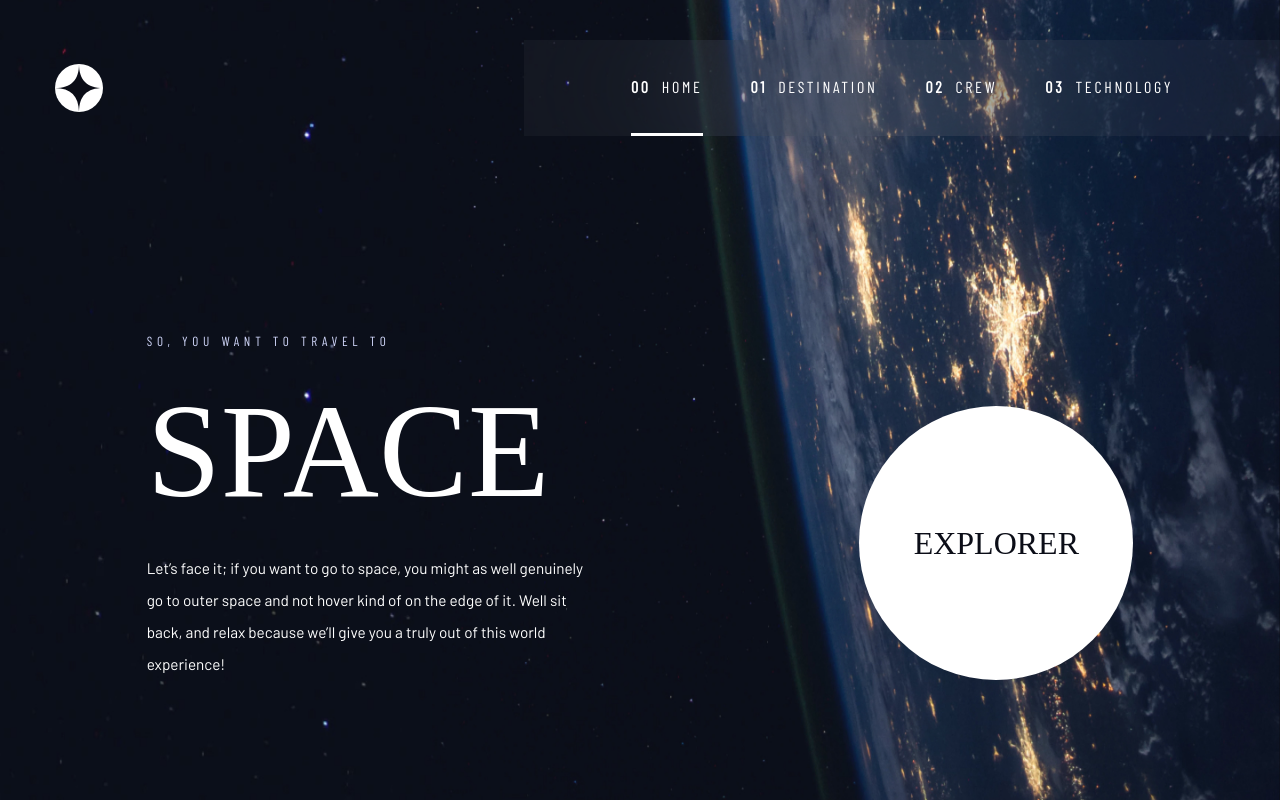
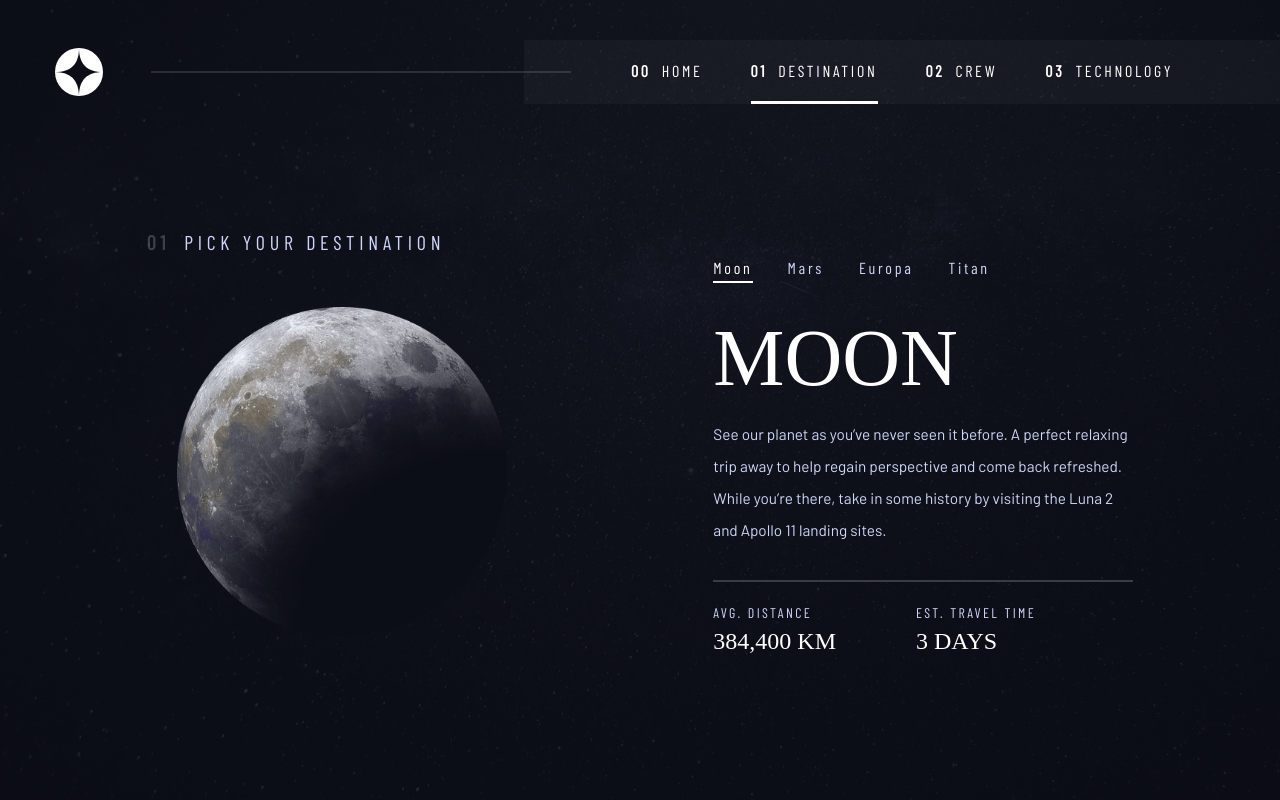
Before and after one commit to lucasfernandodev/spacetravel, a React (Vite) app: page /destination in a window 1280 px wide. Built offline with nearby package versions, Linux system fonts and the light colour scheme; a web font is replaced by a local one.

Commit message:
feat: Add new page

```diff
--- a/package.json
+++ b/package.json
@@ -8,8 +8,10 @@
     "preview": "vite preview"
   },
   "dependencies": {
+    "@types/react-router-dom": "^5.3.3",
     "react": "^17.0.2",
-    "react-dom": "^17.0.2"
+    "react-dom": "^17.0.2",
+    "react-router-dom": "6"
   },
   "devDependencies": {
     "@types/react": "^17.0.33",
--- a/src/App.tsx
+++ b/src/App.tsx
@@ -1,9 +1,24 @@
-import Home from "./pages/Home"
+import Home from "./pages/Home";
+import Destination from "./pages/Destination";
 import './style/reset.css';
 import './style/style.css';
 
+import {BrowserRouter, Routes, Route} from 'react-router-dom';
+import Crew from "./pages/Crew";
+import Technology from "./pages/Technology";
+
 function App() {
-  return <Home />
+  return (
+    <BrowserRouter>
+    <Routes>
+      <Route path="/" element={<Home />}/>
+      <Route path="/destination" element={<Destination />}/>
+      <Route path="/Crew" element={<Crew />}/>
+      <Route path="/Technology" element={<Technology />}/>
+
+    </Routes>
+    </BrowserRouter>
+  )
 }
 
 export default App
--- a/src/components/Header/style.module.css
+++ b/src/components/Header/style.module.css
@@ -1,17 +1,35 @@
+:root{
+  --headerHeight: 96px;
+}
+
 .header{
   position: absolute;
   top: 40px;
   left: 55px;
-  height: 96px;
+  height: var(--headerHeight);
   width: 100%;
   max-width: calc(100vw - 55px);
   display: flex;
+  align-items: center;
   justify-content: space-between;
   align-items: center;
 }
 
-@media (max-height: 750px){
-  .header{
-    height: 64px
+.header img{
+  height: 100%;
+  max-height: var(--headerHeight);
+  width: auto;
+  max-width: auto;
+}
+
+@media (max-height: 800px){
+  :root{
+    --headerHeight: 64px;
   }
 }
+
+@media (max-height: 690px){
+  :root{
+    --headerHeight: 54px;
+  }
+}
--- a/src/components/Navigation/index.tsx
+++ b/src/components/Navigation/index.tsx
@@ -1,61 +1,70 @@
-import { useEffect } from "react";
+import { useEffect, useRef } from "react";
+import { Link, useLocation } from "react-router-dom";
 import Typography from "../utils/Typography";
 import style from "./style.module.css";
 
 const Navigation = () => {
 
-  function handlerClick(e: MouseEvent){
-    e.preventDefault();
+  const currentPath = useLocation()
+  const navigationRef = useRef<HTMLElement>(null);
 
-    const link = e.target as HTMLAnchorElement;
-    document.querySelectorAll('a').forEach(e => e.classList.remove(style.active));
-
-    link !== null && link.classList.add(style.active)
-  }
 
   useEffect(() => {
-    const allLinks = document.querySelectorAll('a');
-    allLinks.forEach(link => {
-      link.addEventListener('click', e => handlerClick(e))
-    })
+    if(navigationRef.current){
+
+      const navigation = navigationRef.current;
+      const navigationLinks = navigation.querySelectorAll('a');
+
+      navigationLinks.forEach(link => {
+
+        link.classList.remove(style.active)
+
+        if(link.pathname === currentPath.pathname){
+          link !== null && link.classList.add(style.active)
+        }
+
+        link.onclick = () => link.classList.add(style.active);
+      })
+    }
   }, [])
+
   return (
-    <nav className={style.navigation}>
+    <nav className={style.navigation} ref={navigationRef}>
       <ul className="navigation">
         <li>
-          <a href="#" className={style.active}>
+          <Link to="/" className={style.active}>
             <Typography mask="navText" className={style.navLink}>
               <Typography mask="default">00</Typography>
               <Typography mask="default">Home</Typography>
             </Typography>
-          </a>
+          </Link>
         </li>
 
         <li>
-          <a href="#">
+          <Link to="/destination">
             <Typography mask="navText" className={style.navLink}>
               <Typography mask="default">01</Typography>
               <Typography mask="default">DESTINATION</Typography>
             </Typography>
-          </a>
+          </Link>
         </li>
 
         <li>
-          <a href="#">
+          <Link to="/Crew">
             <Typography mask="navText"  className={style.navLink}>
               <Typography mask="default">02</Typography>
               <Typography mask="default">CREW</Typography>
             </Typography>
-          </a>
+          </Link>
         </li>
 
         <li>
-          <a href="#">
+          <Link to="/Technology">
             <Typography mask="navText" className={style.navLink}>
               <Typography mask="default">03</Typography>
               <Typography mask="default">TECHNOLOGY</Typography>
             </Typography>
-          </a>
+          </Link>
         </li>
       </ul>
     </nav>
--- a/src/components/Navigation/style.module.css
+++ b/src/components/Navigation/style.module.css
@@ -1,26 +1,58 @@
-.navigation{
+.navigation {
   width: 59.0277777778vw;
   height: 100%;
 }
-.navigation ul{
+
+.navigation ul {
   list-style: none;
   max-width: 59.0277777778vw;
   height: 100%;
   gap: 48px;
-  background: rgba(255, 255, 255, 0.04);
-  backdrop-filter: blur(81.5485px);
+
+  position: relative;
   display: flex;
   flex-direction: row;
   flex-wrap: wrap;
   align-items: center;
   justify-content: center;
+  z-index: 1;
 }
 
-.navigation ul li{
+.navigation ul::before {
+  --paddingLeft: 47px;
+  --position: calc(32.8472222222vw - var(--paddingLeft));
+  content: "";
+  width: 32.8472222222vw;
+  height: 1px;
+  opacity: 25.15%;
+  background-color: #ffffff;
+  position: absolute;
+  top: 50%;
+  right: calc(100% - var(--paddingLeft));
+  transform: translateY(-50%);
+}
+
+.navigation ul::after {
+  content: "";
+  position: absolute;
+  top: 0;
+  left: 0;
+  right: 0;
+  bottom: 0;
+  z-index: -1;
+  background: rgba(255, 255, 255, 1);
+  opacity: 4%;
+  backdrop-filter: blur(81.5485px);
+  width: 100%;
+  height: 100%;
+  display: block;
+}
+
+.navigation ul li {
   height: 100%;
 }
 
-.navigation ul li a{
+.navigation ul li a {
   text-decoration: none;
   color: var(--color-typography-light);
   display: flex;
@@ -28,17 +60,15 @@
   height: 100%;
   text-transform: uppercase;
 
-
   border-bottom: 3px solid transparent;
   transition: 350ms linear;
 }
 
-.navigation ul li a:hover{
-
+.navigation ul li a:hover {
   border-bottom: 3px solid #ffffff33;
 }
 
-.navigation ul li a .navLink{
+.navigation ul li a .navLink {
   font-weight: bold;
   display: flex;
   gap: 11px;
@@ -47,11 +77,17 @@
   pointer-events: none;
 }
 
-.navigation ul li a .navLink *:first-child{
+.navigation ul li a .navLink *:first-child {
   font-weight: bold;
 }
 
-.active{
+.active {
   border-bottom: 3px solid #fff !important;
   transition: 250ms ease-in-out;
 }
+
+@media (max-height: 700px){
+  .navigation ul::before {
+    --paddingLeft: 42px;
+  }
+}
--- a/src/components/utils/Typography/style.module.css
+++ b/src/components/utils/Typography/style.module.css
@@ -38,7 +38,7 @@
 }
 
 .heading5 {
-  font-size: clamp(16px, 1.94444444444, 28px);
+  font-size: clamp(16px, 1.94444444444vw, 28px);
   letter-spacing: 4.72px;
   color: var(--color-typography-light-medium);
   font-weight: 400;
@@ -67,7 +67,7 @@
   font-size: clamp(15px, 1.19760479042vw, 18px);
 }
 
-@media(max-height: 750px){
+@media(max-height: 800px){
   .heading1{
     line-height: 1.2;
   }
@@ -89,14 +89,17 @@
   }
 
   .heading5 {
-    font-size: clamp(16px, 1.94444444444, 28px);
+    font-size: clamp(16px, 1.94444444444vw, 20px);
     letter-spacing: 4.72px;
     color: var(--color-typography-light-medium);
     font-weight: 400;
   }
+  .subHeading1 {
+    font-size: 24px;
+  }
 }
 
-@media (max-width: 720px) {
+/* @media (max-width: 720px) {
   .heading1 {
     font-size: clamp(80px, 100vw, 150px);
   }
@@ -142,7 +145,7 @@
     font-size: clamp(16, 0, 28px);
     letter-spacing: 2.7px;
   }
-}
+} */
 
 .default{
   font-size: inherit;
--- a/src/lib/data.json
+++ b/src/lib/data.json
@@ -3,8 +3,8 @@
     {
       "name": "Moon",
       "images": {
-        "png": "./assets/destination/image-moon.png",
-        "webp": "./assets/destination/image-moon.webp"
+        "png": "/src/lib/assets/destination/image-moon.png",
+        "webp": "/src/lib/assets/destination/image-moon.webp"
       },
       "description": "See our planet as you’ve never seen it before. A perfect relaxing trip away to help regain perspective and come back refreshed. While you’re there, take in some history by visiting the Luna 2 and Apollo 11 landing sites.",
       "distance": "384,400 km",
@@ -13,8 +13,8 @@
     {
       "name": "Mars",
       "images": {
-        "png": "./assets/destination/image-mars.png",
-        "webp": "./assets/destination/image-mars.webp"
+        "png": "/src/lib/assets/destination/image-mars.png",
+        "webp": "/src/lib/assets/destination/image-mars.webp"
       },
       "description": "Don’t forget to pack your hiking boots. You’ll need them to tackle Olympus Mons, the tallest planetary mountain in our solar system. It’s two and a half times the size of Everest!",
       "distance": "225 mil. km",
@@ -23,8 +23,8 @@
     {
       "name": "Europa",
       "images": {
-        "png": "./assets/destination/image-europa.png",
-        "webp": "./assets/destination/image-europa.webp"
+        "png": "/src/lib/assets/destination/image-europa.png",
+        "webp": "/src/lib/assets/destination/image-europa.webp"
       },
       "description": "The smallest of the four Galilean moons orbiting Jupiter, Europa is a winter lover’s dream. With an icy surface, it’s perfect for a bit of ice skating, curling, hockey, or simple relaxation in your snug wintery cabin.",
       "distance": "628 mil. km",
@@ -33,8 +33,8 @@
     {
       "name": "Titan",
       "images": {
-        "png": "./assets/destination/image-titan.png",
-        "webp": "./assets/destination/image-titan.webp"
+        "png": "/src/lib/assets/destination/image-titan.png",
+        "webp": "/src/lib/assets/destination/image-titan.webp"
       },
       "description": "The only moon known to have a dense atmosphere other than Earth, Titan is a home away from home (just a few hundred degrees colder!). As a bonus, you get striking views of the Rings of Saturn.",
       "distance": "1.6 bil. km",
@@ -45,8 +45,8 @@
     {
       "name": "Douglas Hurley",
       "images": {
-        "png": "./assets/crew/image-douglas-hurley.png",
-        "webp": "./assets/crew/image-douglas-hurley.webp"
+        "png": "/src/lib/assets/crew/image-douglas-hurley.png",
+        "webp": "/src/lib/assets/crew/image-douglas-hurley.webp"
       },
       "role": "Commander",
       "bio": "Douglas Gerald Hurley is an American engineer, former Marine Corps pilot and former NASA astronaut. He launched into space for the third time as commander of Crew Dragon Demo-2."
@@ -54,8 +54,8 @@
     {
       "name": "Mark Shuttleworth",
       "images": {
-        "png": "./assets/crew/image-mark-shuttleworth.png",
-        "webp": "./assets/crew/image-mark-shuttleworth.webp"
+        "png": "/src/lib/assets/crew/image-mark-shuttleworth.png",
+        "webp": "/src/lib/assets/crew/image-mark-shuttleworth.webp"
       },
       "role": "Mission Specialist",
       "bio": "Mark Richard Shuttleworth is the founder and CEO of Canonical, the company behind the Linux-based Ubuntu operating system. Shuttleworth became the first South African to travel to space as a space tourist."
@@ -63,8 +63,8 @@
     {
       "name": "Victor Glover",
       "images": {
-        "png": "./assets/crew/image-victor-glover.png",
-        "webp": "./assets/crew/image-victor-glover.webp"
+        "png": "/src/lib/assets/crew/image-victor-glover.png",
+        "webp": "/src/lib/assets/crew/image-victor-glover.webp"
       },
       "role": "Pilot",
       "bio": "Pilot on the first operational flight of the SpaceX Crew Dragon to the International Space Station. Glover is a commander in the U.S. Navy where he pilots an F/A-18.He was a crew member of Expedition 64, and served as a station systems flight engineer."
@@ -72,8 +72,8 @@
     {
       "name": "Anousheh Ansari",
       "images": {
-        "png": "./assets/crew/image-anousheh-ansari.png",
-        "webp": "./assets/crew/image-anousheh-ansari.webp"
+        "png": "/src/lib/assets/crew/image-anousheh-ansari.png",
+        "webp": "/src/lib/assets/crew/image-anousheh-ansari.webp"
       },
       "role": "Flight Engineer",
       "bio": "Anousheh Ansari is an Iranian American engineer and co-founder of Prodea Systems. Ansari was the fourth self-funded space tourist, the first self-funded woman to fly to the ISS, and the first Iranian in space."
@@ -83,24 +83,24 @@
     {
       "name": "Launch vehicle",
       "images": {
-        "portrait": "./assets/technology/image-launch-vehicle-portrait.jpg",
-        "landscape": "./assets/technology/image-launch-vehicle-landscape.jpg"
+        "portrait": "/src/lib/assets/technology/image-launch-vehicle-portrait.jpg",
+        "landscape": "/src/lib/assets/technology/image-launch-vehicle-landscape.jpg"
       },
       "description": "A launch vehicle or carrier rocket is a rocket-propelled vehicle used to carry a payload from Earth's surface to space, usually to Earth orbit or beyond. Our WEB-X carrier rocket is the most powerful in operation. Standing 150 metres tall, it's quite an awe-inspiring sight on the launch pad!"
     },
     {
       "name": "Spaceport",
       "images": {
-        "portrait": "./assets/technology/image-spaceport-portrait.jpg",
-        "landscape": "./assets/technology/image-spaceport-landscape.jpg"
+        "portrait": "/src/lib/assets/technology/image-spaceport-portrait.jpg",
+        "landscape": "/src/lib/assets/technology/image-spaceport-landscape.jpg"
       },
       "description": "A spaceport or cosmodrome is a site for launching (or receiving) spacecraft, by analogy to the seaport for ships or airport for aircraft. Based in the famous Cape Canaveral, our spaceport is ideally situated to take advantage of the Earth’s rotation for launch."
     },
     {
       "name": "Space capsule",
       "images": {
-        "portrait": "./assets/technology/image-space-capsule-portrait.jpg",
-        "landscape": "./assets/technology/image-space-capsule-landscape.jpg"
+        "portrait": "/src/lib/assets/technology/image-space-capsule-portrait.jpg",
+        "landscape": "/src/lib/assets/technology/image-space-capsule-landscape.jpg"
       },
       "description": "A space capsule is an often-crewed spacecraft that uses a blunt-body reentry capsule to reenter the Earth's atmosphere without wings. Our capsule is where you'll spend your time during the flight. It includes a space gym, cinema, and plenty of other activities to keep you entertained."
     }
--- /dev/null
+++ b/src/pages/Crew/index.tsx
@@ -0,0 +1,5 @@
+const Crew = () => {
+  return <h1>Crew</h1>
+}
+
+export default Crew;
--- /dev/null
+++ b/src/pages/Destination/index.tsx
@@ -0,0 +1,99 @@
+import style from "./style.module.css";
+import Header from "../../components/Header";
+import Container from "../../components/utils/container";
+import Layout from "../../components/utils/Layout";
+import Typography from "../../components/utils/Typography";
+import database from "../../lib/data.json";
+import { useEffect, useRef, useState } from "react";
+
+interface Destination {
+  name: string;
+    images: {
+        png: string;
+        webp: string;
+    };
+    description: string;
+    distance: string;
+    travel: string;
+}
+const Destination = () => {
+  const { destinations } = database;
+  const navigationRef = useRef<HTMLElement>(null)
+  const [currentData, setCurrentData] = useState<Destination>(destinations[0]);
+  const [currentTab, setCurrentTab] = useState<string>('default')
+
+  function selectCurrentData(element: any){
+
+    const content = element.textContent;
+
+    const isContent = destinations.find(item => content == item.name)
+
+    if(typeof isContent !== 'undefined' || isContent !== 'undefined'){
+      setCurrentData(isContent as Destination)
+      setCurrentTab(content)
+    }
+  }
+
+  useEffect(() => {
+    if(navigationRef.current){
+      const navigation = navigationRef.current;
+      const navigationLinks = navigation.querySelectorAll('li')
+
+      navigationLinks.forEach(e => e.classList.remove(style.active))
+
+      if(currentTab === 'default'){
+        navigationLinks[0].classList.add(style.active);
+      }else{
+        navigationLinks.forEach(e => {
+          if(e.textContent === currentTab){
+            e.classList.add(style.active)
+          }
+        })
+      }
+    }
+  }, [currentTab])
+
+  console.log(database.destinations);
+  return (
+    <Layout className={style.destination}>
+      <Header />
+      <Container el="section" className={style.container}>
+        <section className={style.presentation}>
+          <Typography mask="heading5" className={style.presentationTitle}>
+            <span>01</span>
+            Pick your destination
+          </Typography>
+
+          <img src={currentData.images.png} alt="Planet" />
+        </section>
+        <section className={style.page}>
+          <nav className={style.pageNavigation} ref={navigationRef}>
+            <ul>
+              {destinations.map((item) => (
+                <li key={item.name} onClick={e => selectCurrentData(e.target)}>
+                  <Typography mask="navText">{item.name}</Typography>
+                </li>
+              ))}
+            </ul>
+          </nav>
+
+          <Typography mask="heading2" className={style.title}>{currentData.name}</Typography>
+          <Typography mask="Text" className={style.description}>{currentData.description}</Typography>
+          <hr />
+          <div className={style.info}>
+            <div className="planets-distance">
+              <Typography mask="subHeading2" className={style.subTitle}>AVG. DISTANCE</Typography>
+              <Typography mask="subHeading1">{currentData.distance}</Typography>
+            </div>
+            <div className="planets-distance-time">
+              <Typography mask="subHeading2" className={style.subTitle}>Est. travel time</Typography>
+              <Typography mask="subHeading1">{currentData.travel}</Typography>
+            </div>
+          </div>
+        </section>
+      </Container>
+    </Layout>
+  );
+};
+
+export default Destination;
--- /dev/null
+++ b/src/pages/Destination/style.module.css
@@ -0,0 +1,187 @@
+.destination {
+  width: 100%;
+  min-height: 100vh;
+  background-size: cover;
+  background-position: center;
+  background-repeat: no-repeat;
+  position: relative;
+}
+
+.destination::after {
+  content: "";
+  position: absolute;
+  top: 0;
+  left: 0;
+  right: 0;
+  bottom: 0;
+  z-index: -1;
+  background-color: #0b0d17;
+  background: url("../../assets/images/bg-destination-desktop.png");
+  background-size: 900px cover;
+  background-blend-mode: screen;
+  opacity: 0.4;
+  width: 100%;
+  height: 100%;
+}
+
+.container{
+  display: flex;
+  flex-direction: row;
+  flex-wrap: wrap;
+  align-items: center;
+  min-height: 100vh;
+  justify-content: space-between;
+  padding-top: var(--headerHeight);
+}
+
+.presentation{
+  display: flex;
+  flex-direction: column;
+  gap: 100px;
+}
+
+.presentation .presentationTitle{
+  display: flex;
+  gap: 28px;
+  text-transform: uppercase;
+}
+
+.presentation .presentationTitle span{
+  font-weight: bold;
+  opacity: 0.24;
+}
+
+.presentation img{
+  padding-left: 60px;
+  max-width: 450px;
+  max-height: 450px;
+}
+
+.page {
+  display: flex;
+  flex-direction: column;
+  width: 100%;
+  max-width: 444px;
+}
+
+.page .pageNavigation ul{
+  display: flex;
+  flex-wrap: wrap;
+  flex-direction: row;
+  list-style: none;
+  gap: 35px;
+
+}
+
+.page .pageNavigation ul li{
+  border-bottom: 2px solid transparent;
+  cursor: pointer;
+}
+
+.page .pageNavigation ul li:hover{
+  border-color: rgba(255, 255, 255, 0.5)
+}
+
+.page .pageNavigation ul li *{
+  color: var(--color-typography-light-medium);
+  font-weight: 400;
+}
+
+.page .pageNavigation ul li.active{
+  border-color: #fff;
+}
+
+.page .pageNavigation ul li.active *{
+  color: #fff;
+
+}
+
+.page .title{
+  text-transform: uppercase;
+  margin-top: 37px;
+}
+
+.page .description{
+  color: var(--color-typography-light-medium);
+  display: flex;
+  min-height: 130px;
+}
+
+.page hr{
+  border-color: #383B4B;
+  border-style: solid;
+  margin-top: 54px;
+  margin-bottom: 30px;
+}
+
+.page .info{
+  display: flex;
+  flex-wrap: wrap;
+  gap: 80px;
+  color: #fff;
+  text-transform: uppercase;
+  width: 100%;
+}
+
+.page .info .subTitle{
+  color: var(--color-typography-light-medium);
+}
+
+
+@media(max-height: 800px){
+
+  .presentation{
+    display: flex;
+    flex-direction: column;
+    gap: 50px;
+  }
+
+  .presentation .presentationTitle{
+    display: flex;
+    gap: 14px;
+  }
+
+  .presentation img{
+    padding-left: 30px;
+    max-width: 360px;
+    max-height: 360px;
+  }
+
+  .page{
+    margin-top: 50px;
+    max-width: 420px;
+  }
+
+  .page .title{
+    text-transform: uppercase;
+    margin-top: 15px;
+  }
+
+  .page hr{
+    border-color: #383B4B;
+    border-style: solid;
+    margin-top: 32px;
+    margin-bottom: 20px;
+  }
+}
+
+@media (min-height: 900px){
+
+  .presentation img{
+    max-width: 550px;
+    max-height: 550px;
+  }
+  .destination::after {
+    background-size: cover;
+  }
+}
+
+@media(min-height: 1080px){
+  .container{
+    justify-content: center;
+    gap: 200px;
+  }
+  .page{
+    margin-top: 0;
+  }
+}
--- a/src/pages/Home/style.module.css
+++ b/src/pages/Home/style.module.css
@@ -12,8 +12,6 @@
   justify-content: space-between;
   padding-bottom: 120px;
 }
-
-
 
 
 .home .welcome{
@@ -39,7 +37,7 @@
   box-shadow: 0px 0px 0px 88px #979797af;
 }
 
-@media (max-height: 750px){
+@media (max-height: 800px){
   .home .btnExplorer{
     width: 200px;
     font-size: 24px;
--- /dev/null
+++ b/src/pages/Technology/index.tsx
@@ -0,0 +1,5 @@
+const Technology = () => {
+  return <h1>Technology</h1>
+}
+
+export default Technology;
```
Also changed, not shown: src/assets/images/bg-destination-desktop.png (added), 1 other file (tests, documents, lock files or other folders).
